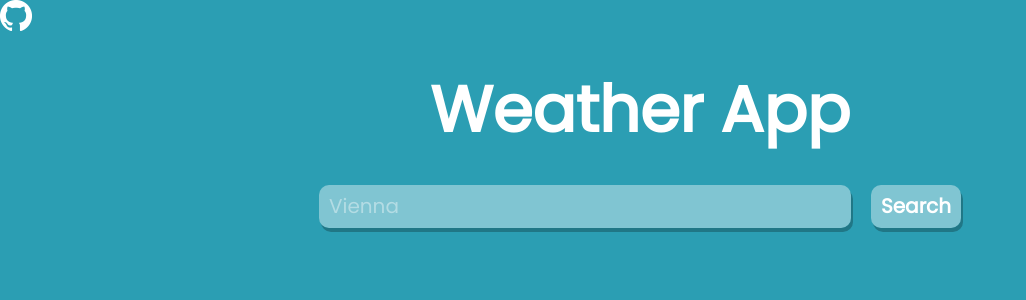
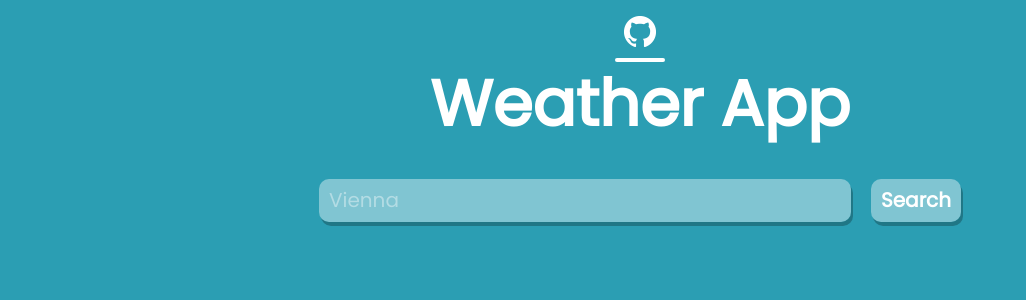
Before and after one commit to Luzin7/react-weather-app, a React (Create React App) app: page / in a window 1280 px wide. Shown: the top 300 px of the page, without its empty margins (0-1026 px from the left). Built offline with nearby package versions, Linux system fonts and the light colour scheme.

Commit message:
💄feat: Estilização CSS do Header

```diff
--- a/src/style/header.css
+++ b/src/style/header.css
@@ -3,8 +3,27 @@
   font-weight: bold;
   text-align: center;
   font-size: 4em;
+  margin-top: 0px;
   /* deslocamento-x | deslocamento-y | raio-de-desfoque | cor
   text-shadow: 1px 2px 1px #ff9f96; */
+}
+
+.header h1::before {
+  content: "";
+  width: 50px;
+  height: 4px;
+  background: currentColor;
+  display: block;
+  margin: 10px auto;
+  border-radius: 10px;
+}
+
+.header .gitLogo {
+  display: flex;
+  justify-content: center;
+  align-items: center;
+  /* gap: 2em; */
+  margin: 1em 0em 0px 0px;
 }
 
 @media screen and (max-width: 600px) {
```
